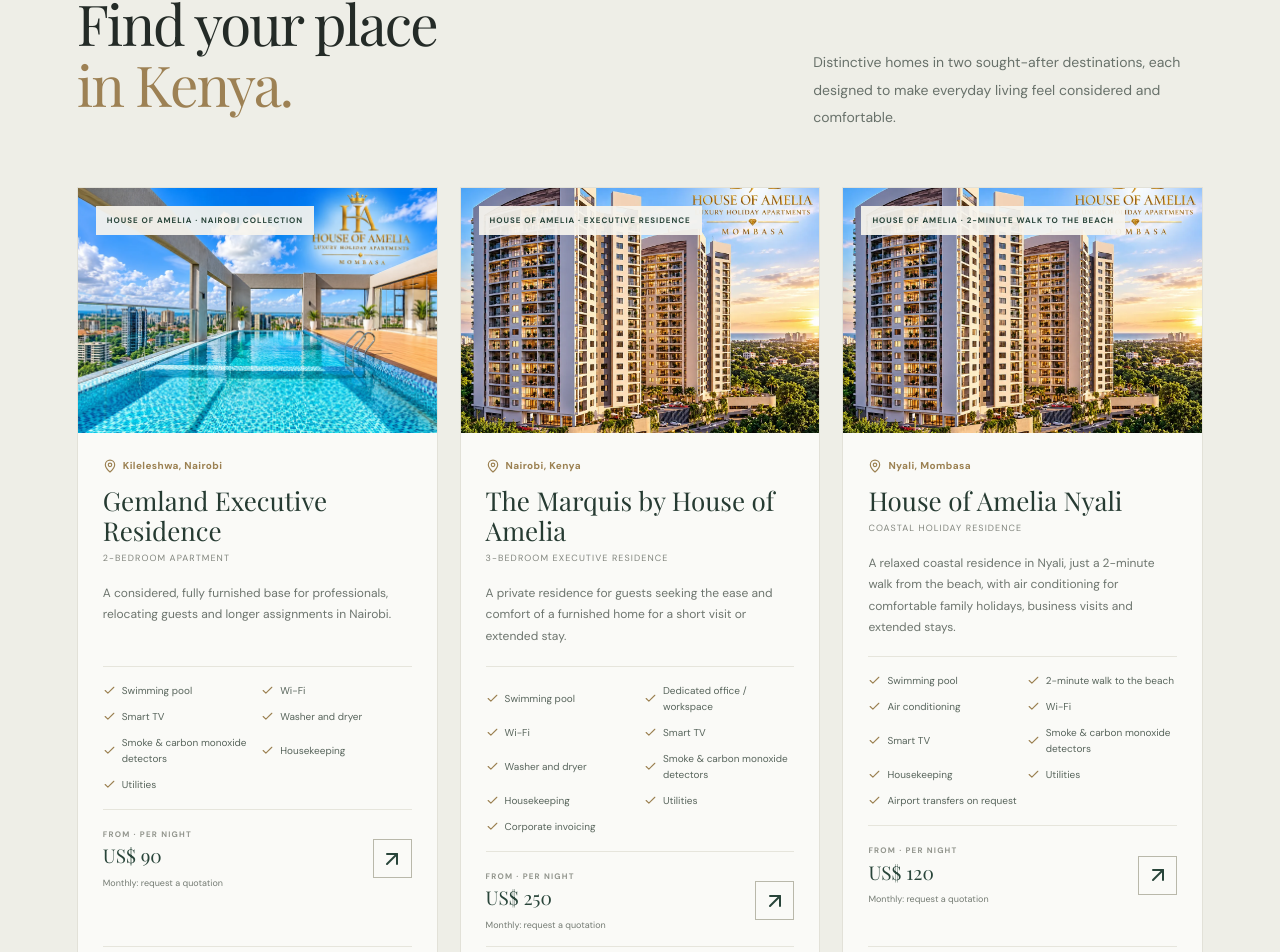
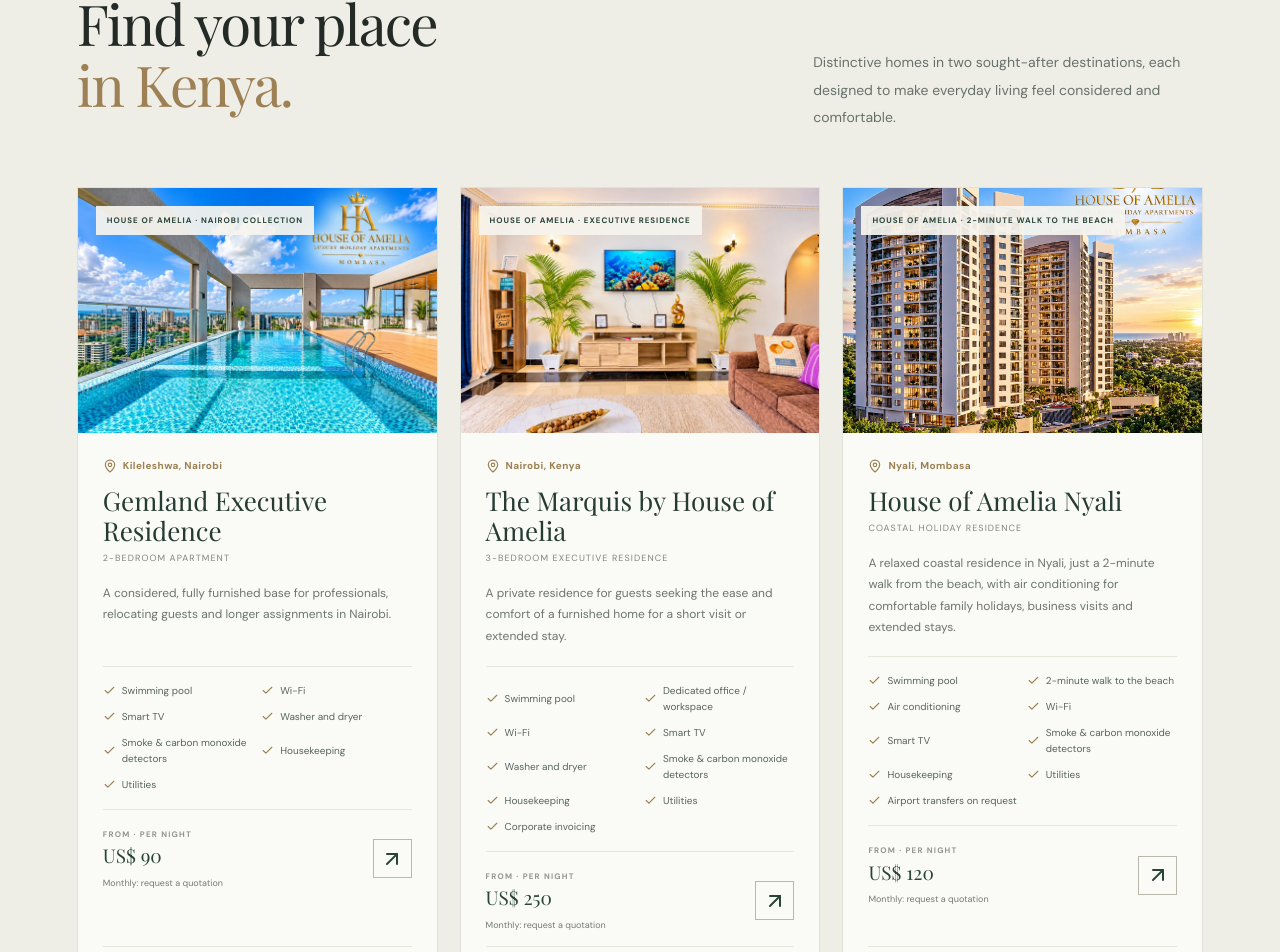
Before and after one commit to scott-kenya/houseofamelia, a React (Vite) app: page / in a window 1280 px wide. Shown: the part 1448-2400 px from the top of the page. Built offline with nearby package versions, Linux system fonts and the light colour scheme; a web font is replaced by a local one.

Commit message:
Update property image in App component

```diff
--- a/src/App.jsx
+++ b/src/App.jsx
@@ -28,7 +28,7 @@ const residences = [
     type: '3-bedroom executive residence',
     nightlyRate: 250,
     audience: 'Executives, families & corporate stays',
-    image: '/assets/images/marquis.webp',
+    image: '/assets/images/Coastal Living Room Retreat.webp',
     description: 'A private residence for guests seeking the ease and comfort of a furnished home for a short visit or extended stay.',
     features: ['Swimming pool', 'Dedicated office / workspace', 'Wi-Fi', 'Smart TV', 'Washer and dryer', 'Smoke & carbon monoxide detectors', 'Housekeeping', 'Utilities', 'Corporate invoicing'],
     stay: 'Nightly and monthly stays',
```
